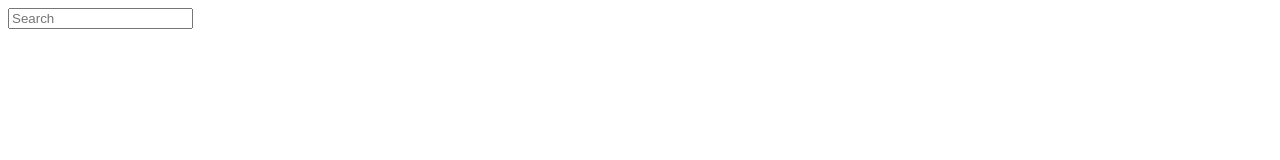
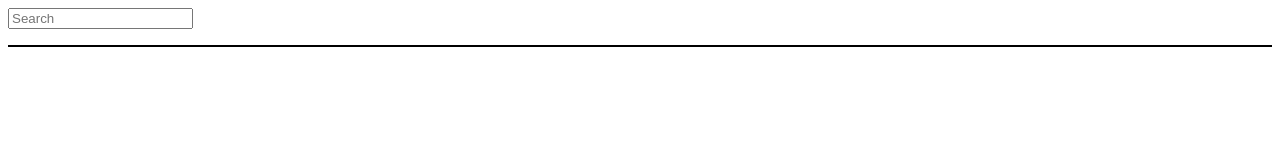
Before and after one commit to StephanieCobble/VR21, a plain HTML site: page typeahead/typeahead.html in a window 1280 px wide. Drawn offline with Linux system fonts and the light colour scheme.

Commit message:
minor styling for typeahead

```diff
--- /dev/null
+++ b/typeahead/typeahead.css
@@ -0,0 +1,9 @@
+.list-container{
+    margin: auto;
+}
+
+ul {
+    border: 1px solid black;
+    list-style: none;
+    display: flex;
+}
--- a/typeahead/typeahead.html
+++ b/typeahead/typeahead.html
@@ -5,6 +5,7 @@
     <meta http-equiv="X-UA-Compatible" content="IE=edge">
     <meta name="viewport" content="width=device-width, initial-scale=1.0">
     <title>Typeahead</title>
+    <link rel="stylesheet" href="./typeahead.css">
 </head>
 <body>
     <!-- <form autocomplete="off"> -->
@@ -13,7 +14,7 @@
         <div id="result"></div>
       <!-- </form> -->
 
-      <div class="row">
+      <div class="list-container">
         <ul class="outputList" id="arrList">
         </ul>
     </div>
```
